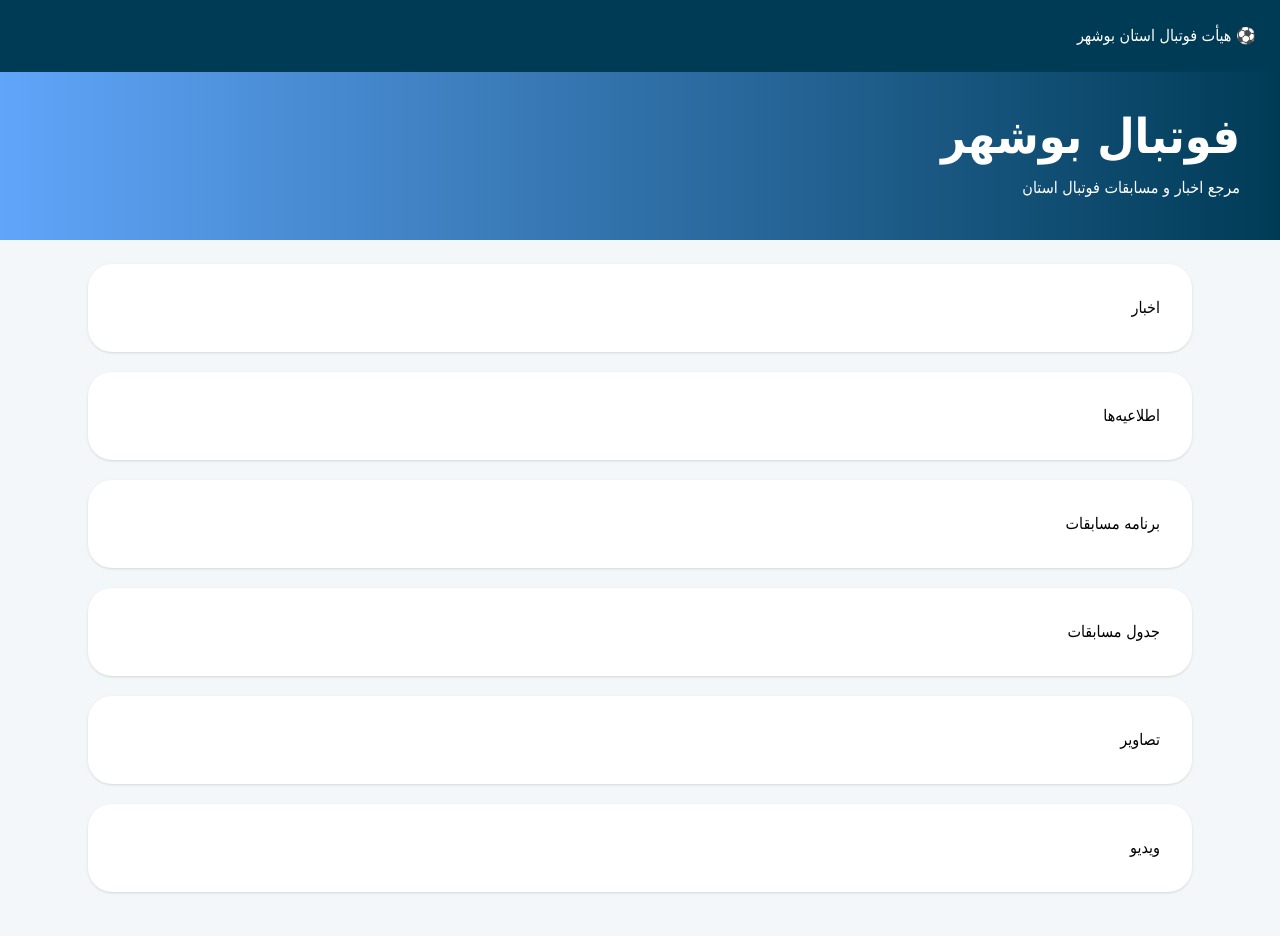
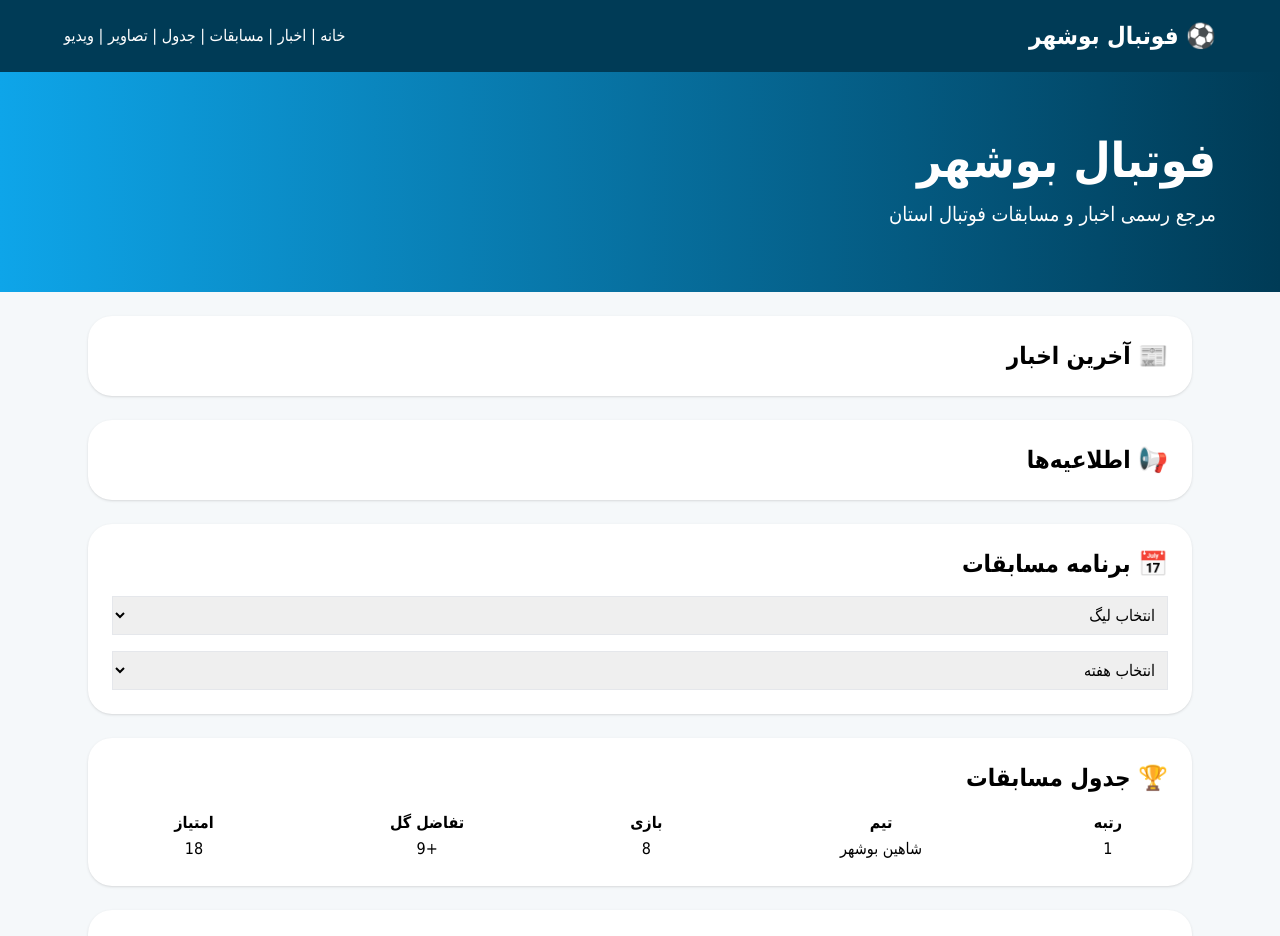
Before and after one commit to mdarzand0315-sys/football-bushehr-v2, a Next.js app: page / in a window 1280 px wide. Shown: the top 936 px of the page. Built offline with nearby package versions, Linux system fonts and the light colour scheme.

Commit message:
Add files via upload

```diff
--- a/app/globals.css
+++ b/app/globals.css
@@ -4,7 +4,7 @@
 @tailwind utilities;
 
 body{
- direction:rtl;
- font-family:Tahoma,Arial,sans-serif;
- background:#f4f7f9;
+direction:rtl;
+font-family:tahoma,Arial,sans-serif;
+background:#f5f8fa;
 }
--- a/app/page.tsx
+++ b/app/page.tsx
@@ -1,28 +1,26 @@
+
+import Header from '@/components/Header';
+import Hero from '@/components/Hero';
+import News from '@/components/News';
+import Announcements from '@/components/Announcements';
+import Fixtures from '@/components/Fixtures';
+import LeagueTable from '@/components/LeagueTable';
+import Gallery from '@/components/Gallery';
+import Videos from '@/components/Videos';
+import Footer from '@/components/Footer';
 
 export default function Home(){
- return <main className="min-h-screen">
- <header className="bg-[#003b56] text-white p-6">
- ⚽ هیأت فوتبال استان بوشهر
- </header>
-
- <section className="p-10 bg-gradient-to-l from-[#003b56] to-blue-400 text-white">
- <h1 className="text-5xl font-bold">فوتبال بوشهر</h1>
- <p className="mt-4">مرجع اخبار و مسابقات فوتبال استان</p>
- </section>
-
- <div className="max-w-6xl mx-auto p-6 grid gap-5">
- {[
- 'اخبار',
- 'اطلاعیه‌ها',
- 'برنامه مسابقات',
- 'جدول مسابقات',
- 'تصاویر',
- 'ویدیو'
- ].map(x=>
- <div key={x} className="bg-white rounded-3xl p-8 shadow">
- {x}
- </div>
- )}
- </div>
- </main>
+return <>
+<Header/>
+<Hero/>
+<main className="max-w-6xl mx-auto p-6 space-y-6">
+<News/>
+<Announcements/>
+<Fixtures/>
+<LeagueTable/>
+<Gallery/>
+<Videos/>
+</main>
+<Footer/>
+</>
 }
--- /dev/null
+++ b/components/Announcements.tsx
@@ -0,0 +1,4 @@
+
+export default function Announcements(){
+return <section className="bg-white rounded-3xl p-6 shadow"><h2 className="text-2xl font-bold">📢 اطلاعیه‌ها</h2></section>
+}
--- /dev/null
+++ b/components/Fixtures.tsx
@@ -0,0 +1,8 @@
+
+export default function Fixtures(){
+return <section className="bg-white rounded-3xl p-6 shadow">
+<h2 className="text-2xl font-bold">📅 برنامه مسابقات</h2>
+<select className="border p-2 mt-4 w-full"><option>انتخاب لیگ</option></select>
+<select className="border p-2 mt-4 w-full"><option>انتخاب هفته</option></select>
+</section>
+}
--- /dev/null
+++ b/components/Footer.tsx
@@ -0,0 +1,4 @@
+
+export default function Footer(){
+return <footer className="bg-[#003b56] text-white p-8 mt-10">فوتبال بوشهر</footer>
+}
--- /dev/null
+++ b/components/Gallery.tsx
@@ -0,0 +1,4 @@
+
+export default function Gallery(){
+return <section className="bg-white rounded-3xl p-6 shadow">📷 تصاویر</section>
+}
--- /dev/null
+++ b/components/Header.tsx
@@ -0,0 +1,11 @@
+
+export default function Header(){
+return <header className="bg-[#003b56] text-white p-5">
+<div className="max-w-6xl mx-auto flex justify-between items-center">
+<h1 className="font-black text-2xl">⚽ فوتبال بوشهر</h1>
+<nav className="space-x-4">
+خانه | اخبار | مسابقات | جدول | تصاویر | ویدیو
+</nav>
+</div>
+</header>
+}
--- /dev/null
+++ b/components/Hero.tsx
@@ -0,0 +1,7 @@
+
+export default function Hero(){
+return <section className="bg-gradient-to-l from-[#003b56] to-sky-500 text-white p-16">
+<h2 className="text-5xl font-black">فوتبال بوشهر</h2>
+<p className="mt-4 text-xl">مرجع رسمی اخبار و مسابقات فوتبال استان</p>
+</section>
+}
--- /dev/null
+++ b/components/LeagueTable.tsx
@@ -0,0 +1,10 @@
+
+export default function LeagueTable(){
+return <section className="bg-white rounded-3xl p-6 shadow">
+<h2 className="text-2xl font-bold mb-4">🏆 جدول مسابقات</h2>
+<table className="w-full text-center">
+<tr><th>رتبه</th><th>تیم</th><th>بازی</th><th>تفاضل گل</th><th>امتیاز</th></tr>
+<tr><td>1</td><td>شاهین بوشهر</td><td>8</td><td>+9</td><td>18</td></tr>
+</table>
+</section>
+}
--- /dev/null
+++ b/components/News.tsx
@@ -0,0 +1,4 @@
+
+export default function News(){
+return <section className="bg-white rounded-3xl p-6 shadow"><h2 className="text-2xl font-bold">📰 آخرین اخبار</h2></section>
+}
--- /dev/null
+++ b/components/Videos.tsx
@@ -0,0 +1,4 @@
+
+export default function Videos(){
+return <section className="bg-white rounded-3xl p-6 shadow">🎬 ویدیوها</section>
+}
```
